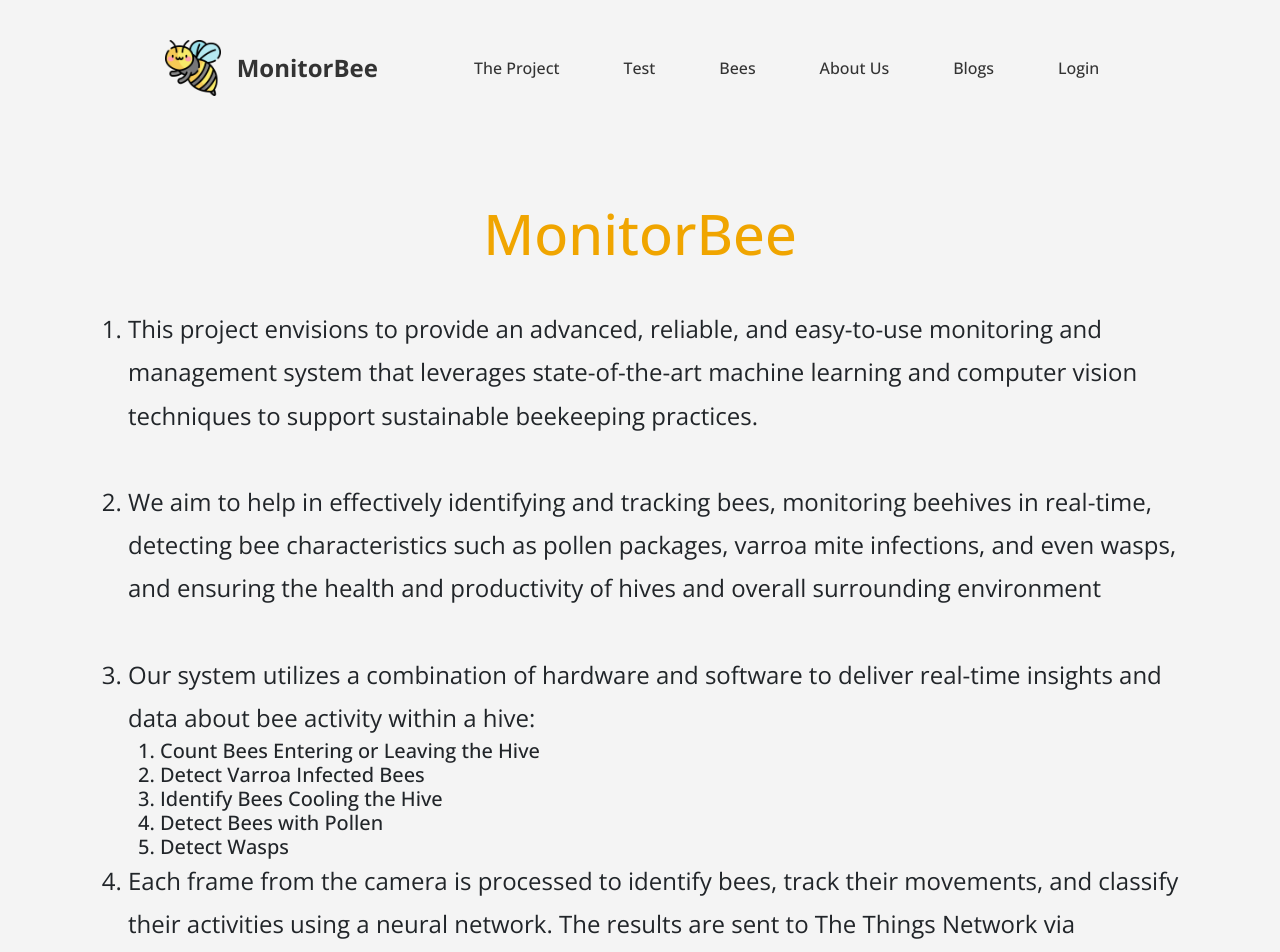
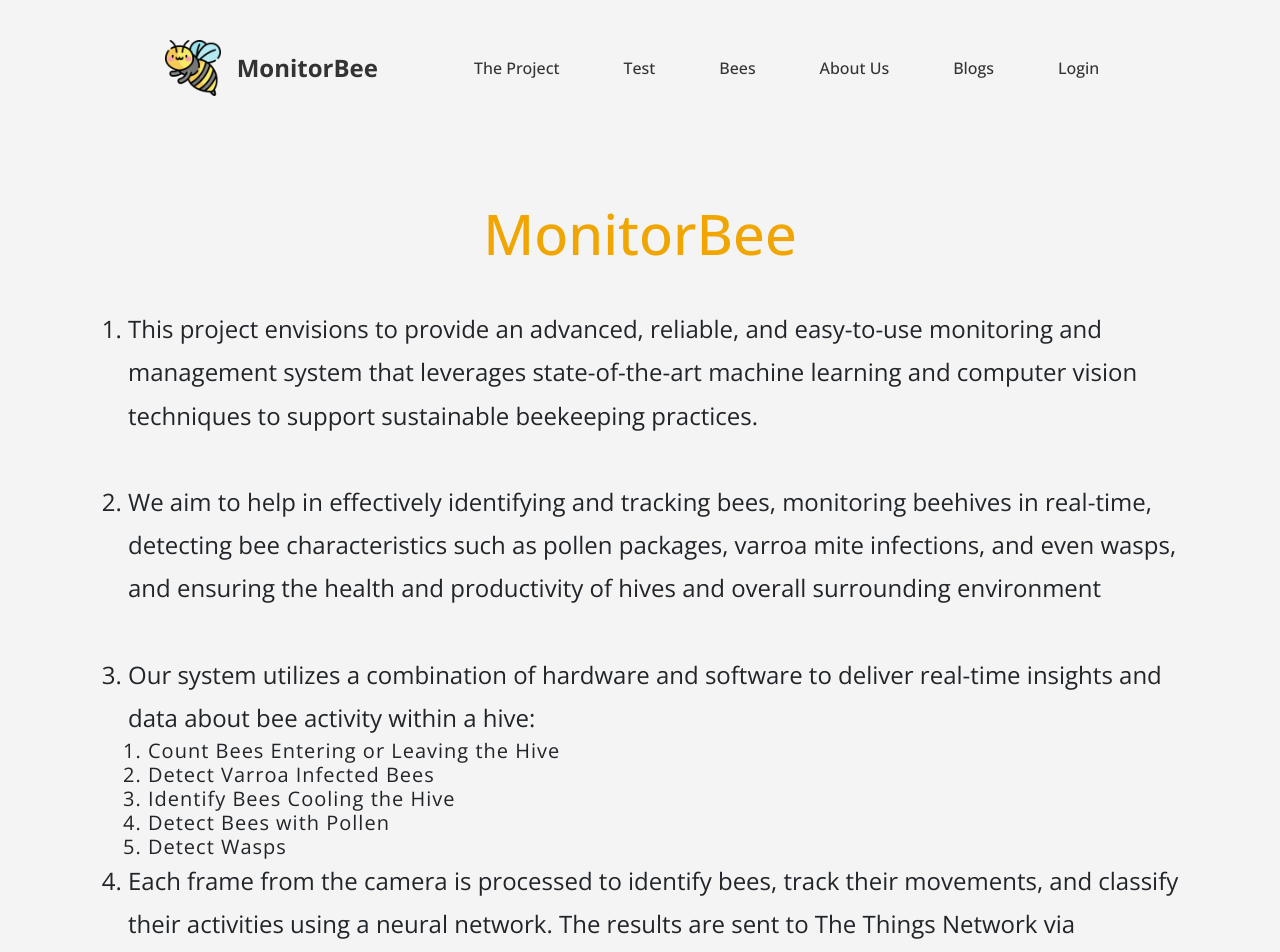
Before and after one commit to Shubham-kpl/MonitorBee, a React (Vite) app in the folder frontend/: page / in a window 1280 px wide. Shown: the top 952 px of the page. Built offline with nearby package versions, Linux system fonts and the light colour scheme; the HTML template or start-up script is replaced by a standard one.

Commit message:
Update about_project.jsx

```diff
--- a/frontend/src/components/about_project.jsx
+++ b/frontend/src/components/about_project.jsx
@@ -37,7 +37,13 @@
               deliver real-time insights and data about bee activity within a
               hive:
               <h5>
-                <ol>
+                <ol
+                  style={{
+                    fontWeight: 350,
+                    letterSpacing: "1px",
+                    paddingLeft: "20px",
+                  }}
+                >
                   <li>Count Bees Entering or Leaving the Hive</li>
                   <li>Detect Varroa Infected Bees</li>
                   <li>Identify Bees Cooling the Hive</li>
```
